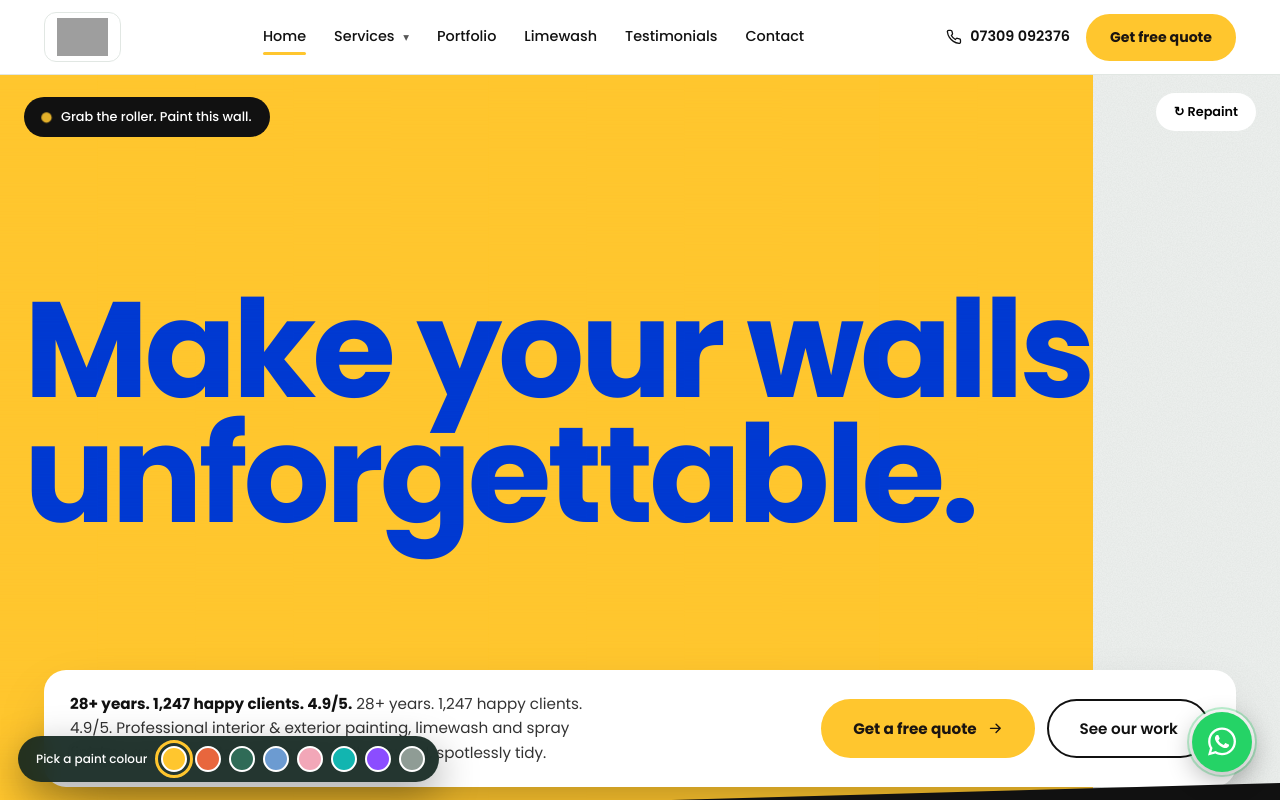
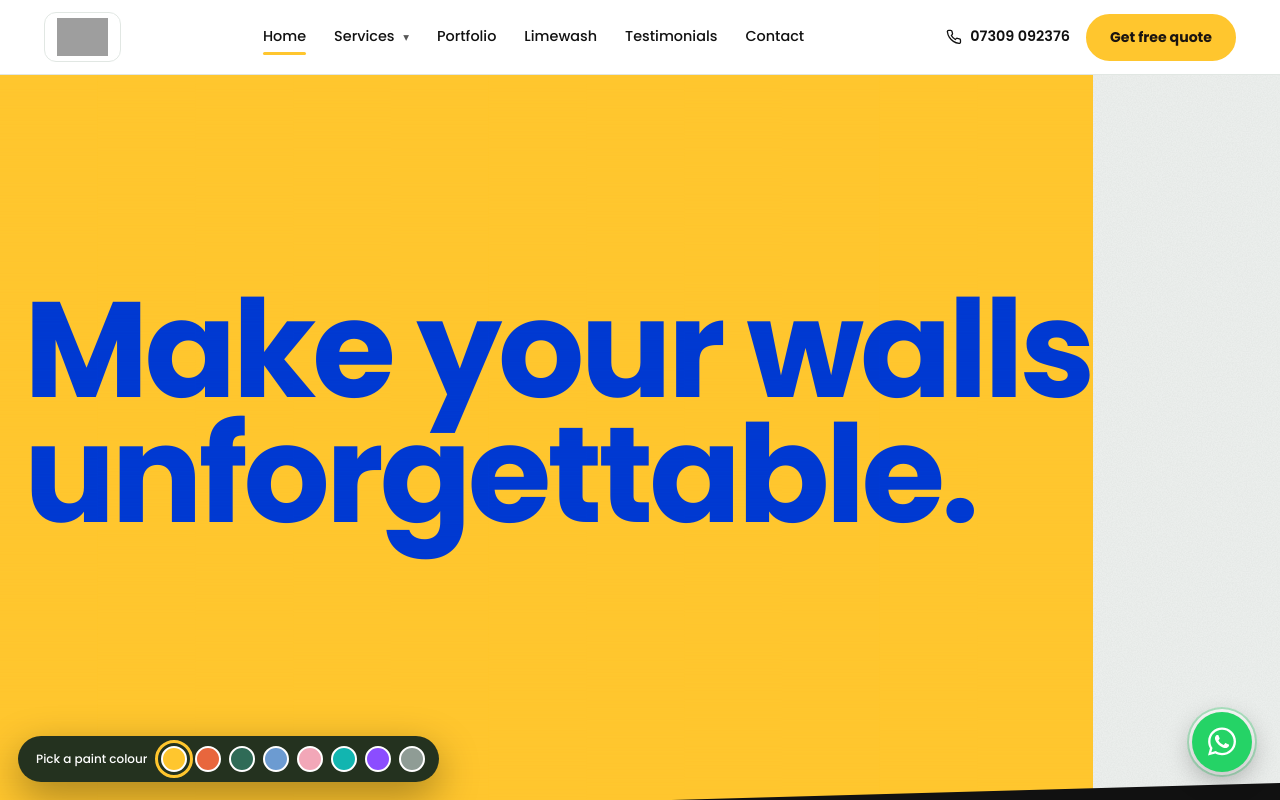
Before and after one commit to irishabhrusia/AR-Matt-Gloss, a Next.js app: page / in a window 1280 px wide. Shown: the top 800 px of the page. Built offline with nearby package versions, Linux system fonts and the light colour scheme; no server answers; the database is empty; grey boxes are pictures that could not be loaded.

Commit message:
feat: remove repaint button, grab the roller hint, and floating hero bar

```diff
--- a/src/app/page.jsx
+++ b/src/app/page.jsx
@@ -408,7 +408,7 @@ export function Home() {
     };
 
     function shouldIgnoreTarget(target) {
-      return !!(target && target.closest('.rs, .hbar, .dock'));
+      return !!(target && target.closest('.dock, button, a'));
     }
 
     function onPointerDown(e) {
@@ -566,8 +566,6 @@ export function Home() {
       <div className="hero" id="home" ref={heroRef}>
         <canvas id="cv" ref={canvasRef}></canvas>
         <h1>{heroData.headline || 'Make your walls unforgettable.'}</h1>
-        <div className="hint">{heroData.subheading || 'Grab the roller. Paint this wall.'}</div>
-        <button className="rs" id="rs" onClick={handleRepaint} suppressHydrationWarning>↻ Repaint</button>
         <div className="roller" id="rl" ref={rollerRef}>
           <svg viewBox="-6 -4 126 112" style={{ width: '100%', height: '100%', overflow: 'visible' }}>
             <defs>
@@ -706,23 +704,6 @@ export function Home() {
             <circle cx="55" cy="95.5" r="3.2" fill="#070D0B" stroke="#253D34" strokeWidth="0.8" />
             <circle cx="55" cy="95.5" r="1.8" fill="#EEF1EF" fillOpacity="0.8" />
           </svg>
-        </div>
-        <div className="hbar">
-          <p>
-            <b>{heroData.statsYears || '28+'} years. {heroData.statsClients || '1,247'} happy clients. {heroData.statsRating || '4.9/5'}.</b>{' '}
-            {heroData.description || 'Professional interior & exterior painting across London and Surrey.'}
-          </p>
-          <div className="cta">
-            <a className="btn p" href={heroData.primaryCtaLink || '#contact'}>
-              {heroData.primaryCtaText || 'Get a free quote'}{' '}
-              <svg className="i">
-                <use href="#ar" />
-              </svg>
-            </a>
-            <Link className="btn o" href={heroData.secondaryCtaLink || '/portfolio'}>
-              {heroData.secondaryCtaText || 'See our work'}
-            </Link>
-          </div>
         </div>
       </div>
 
```
